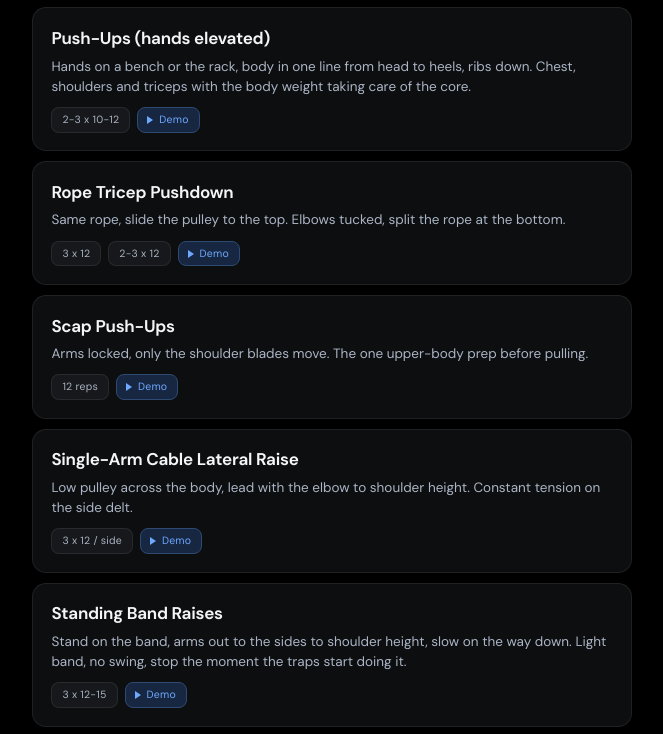
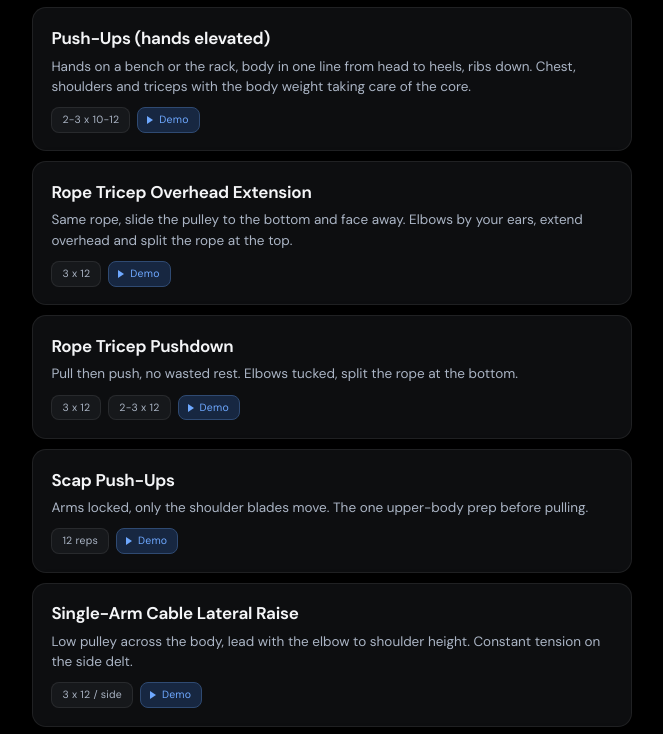
Before and after one commit to ryanpsheridan/Workouts-, a plain HTML site: page exercises.html in a window 1280 px wide. Shown: the part 999-1733 px from the top of the page, without its empty margins (308-971 px from the left). Drawn offline with Linux system fonts and the light colour scheme.

Commit message:
Upper A: swap Rope Tricep Pushdown for Rope Tricep Overhead Extension
Co-Authored-By: Claude Sonnet 5.5 <noreply@anthropic.com>
Claude-Session: https://claude.ai/code/session_01EZM68CJd6hpmKRfvPmMpyd

```diff
--- a/exercises.html
+++ b/exercises.html
@@ -365,6 +365,7 @@ const EX_TYPE = {
   "Walking Lunges with a Twist": "legs",
   "Incline Dumbbell Press": "push",
   "Rope Tricep Pushdown": "push",
+  "Rope Tricep Overhead Extension": "push",
   "Rear-Foot Elevated Box Lunge": "legs",
   "Single-Leg RDL (Kettlebell)": "legs",
   "Lying Plate Pass (25 lb)": "core",
--- a/workout-data.js
+++ b/workout-data.js
@@ -86,7 +86,7 @@ const ALL_DAYS = [
         { ss: "", ord: "1B", ex: "Incline Dumbbell Press", link: "https://www.youtube.com/results?search_query=incline+dumbbell+press", rp: "3 x 8-10", note: "Pull then push: the chest and triceps work while the lats and biceps rest. Low incline, pressing up and slightly back - no overhead lockout, so the low back stays quiet.", posture: "Shoulder blades back" },
         { ss: "", ord: "1C", ex: "Lying Leg Raise OR Bicycle Crunches", link: "https://www.youtube.com/results?search_query=lying+leg+raise", rp: "3 x 12-15", note: "Flat on your back, hands under the hips, legs straight, lower slowly and stop just above the floor. Low back stays pressed down. Swap in bicycle crunches (slow, elbow to opposite knee) if the low back lifts." },
         { ss: "2", ord: "2A", ex: "Cable Face Pull (rope)", link: "https://www.youtube.com/results?search_query=Cable+Face+Pull+(rope)", rp: "3 x 15", note: "Rope at head height, pull to the face and split the ends, elbows high. Rear delts and mid-back.", posture: "Head back, shoulder blades back" },
-        { ss: "", ord: "2B", ex: "Rope Tricep Pushdown", link: "https://www.youtube.com/results?search_query=rope+tricep+pushdown", brace: true, rp: "3 x 12", note: "Same rope, slide the pulley to the top. Elbows tucked, split the rope at the bottom." },
+        { ss: "", ord: "2B", ex: "Rope Tricep Overhead Extension", link: "https://www.youtube.com/results?search_query=rope+tricep+overhead+extension", brace: true, rp: "3 x 12", note: "Same rope, slide the pulley to the bottom and face away. Elbows by your ears, extend overhead and split the rope at the top." },
         { ss: "", ord: "2C", ex: "Pallof Press (with hold)", link: "https://www.youtube.com/watch?v=HXrLaqNIkTs", rp: "3 x 8 / side", note: "Same cable, drop it to chest height and clip on a handle. Press out, hold 3 sec, resist the pull - anti-rotation core for the swing." },
         { ss: "3", ord: "3A", ex: "Chest-Supported Dumbbell Row", link: "https://www.youtube.com/results?search_query=chest+supported+dumbbell+row", rp: "3 x 10", note: "Back to the incline bench from set 1, chest down on the pad, row both bells to the hips. Mid-back with zero low-back load.", posture: "Head back, shoulder blades back" },
         { ss: "", ord: "3B", ex: "Dumbbell Skull Crusher", link: "https://www.youtube.com/results?search_query=dumbbell+skull+crusher", rp: "3 x 10-12", note: "Same bench, flat or a notch up. Neutral grip, elbows point at the ceiling and stay still, lower the bells beside the head. Long-head triceps." },
```
